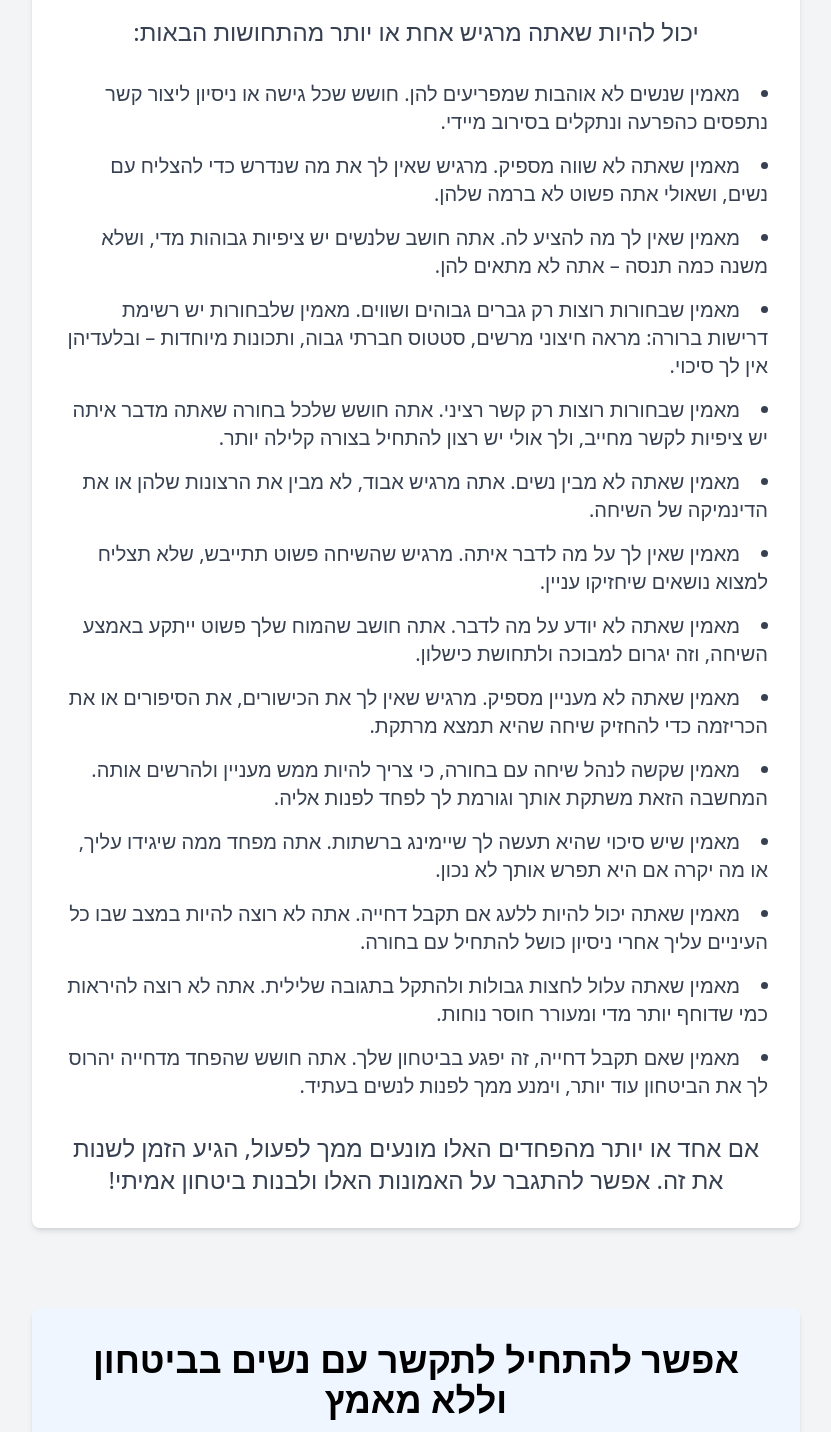
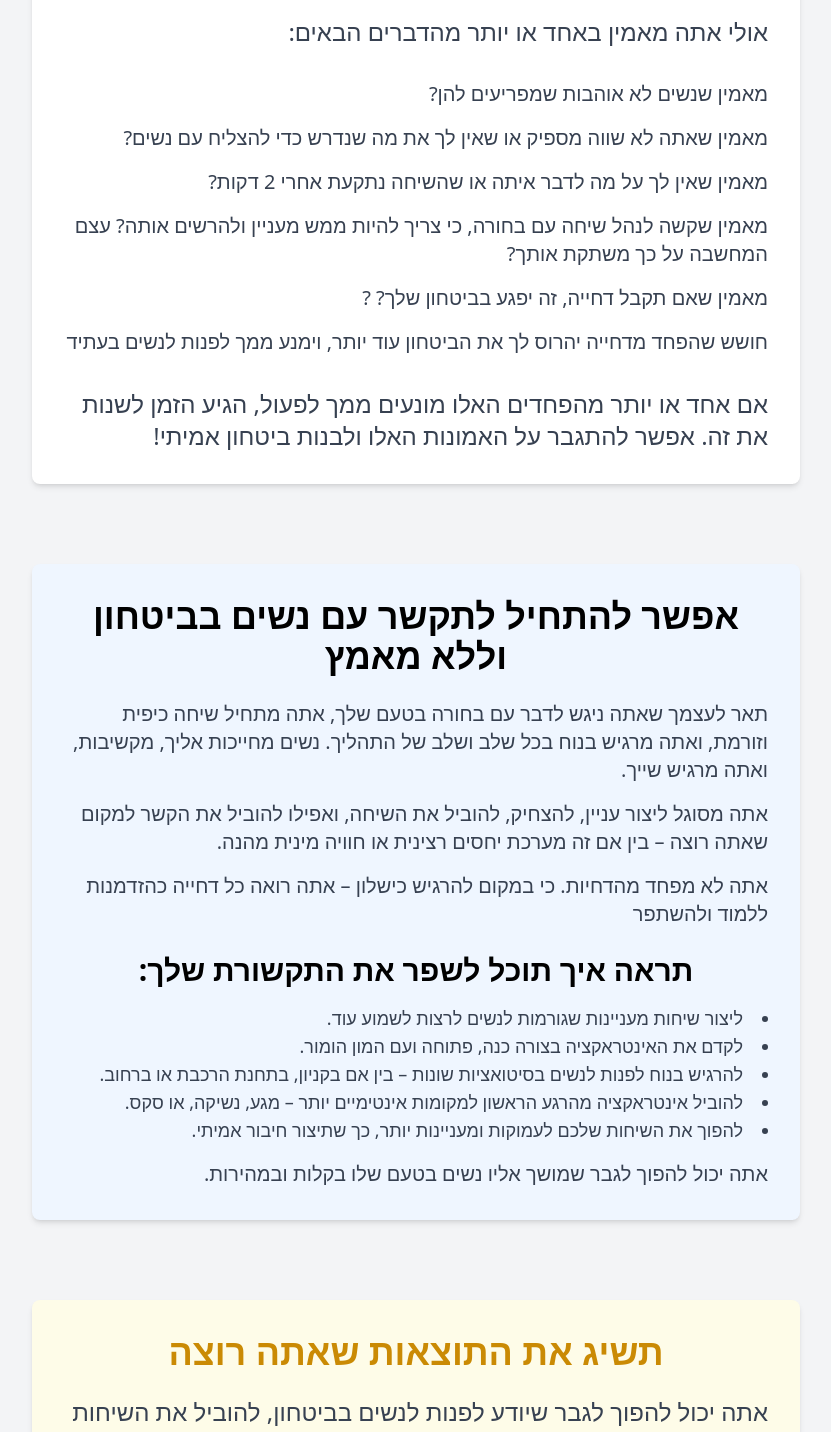
Before and after one commit to leeya018/landing-page, a Next.js app: page / in a window 1280 px wide. Shown: the part 200-1632 px from the top of the page, without its empty margins (224-1055 px from the left). Built offline with nearby package versions, Linux system fonts and the light colour scheme.

Commit message:
logo favicon and stye and ahcneg th etext

```diff
--- a/src/app/globals.css
+++ b/src/app/globals.css
@@ -2,6 +2,7 @@
 @tailwind components;
 @tailwind utilities;
 
-li {
+li,
+p {
   @apply text-right;
 }
--- a/src/app/page.tsx
+++ b/src/app/page.tsx
@@ -11,67 +11,28 @@ const Home: React.FC = () => {
           מתקשה לתקשר עם נשים? מרגיש לא מספיק טוב?
         </h1>
         <p className="text-2xl text-gray-700 mb-8">
-          יכול להיות שאתה מרגיש אחת או יותר מהתחושות הבאות:
+          אולי אתה מאמין באחד או יותר מהדברים הבאים:
         </p>
-        <ul className="text-left text-xl text-gray-700 list-disc list-inside">
-          <li className="mb-4">
-            מאמין שנשים לא אוהבות שמפריעים להן. חושש שכל גישה או ניסיון ליצור
-            קשר נתפסים כהפרעה ונתקלים בסירוב מיידי.
-          </li>
-          <li className="mb-4">
-            מאמין שאתה לא שווה מספיק. מרגיש שאין לך את מה שנדרש כדי להצליח עם
-            נשים, ושאולי אתה פשוט לא ברמה שלהן.
-          </li>
-          <li className="mb-4">
-            מאמין שאין לך מה להציע לה. אתה חושב שלנשים יש ציפיות גבוהות מדי,
-            ושלא משנה כמה תנסה – אתה לא מתאים להן.
-          </li>
-          <li className="mb-4">
-            מאמין שבחורות רוצות רק גברים גבוהים ושווים. מאמין שלבחורות יש רשימת
-            דרישות ברורה: מראה חיצוני מרשים, סטטוס חברתי גבוה, ותכונות מיוחדות –
-            ובלעדיהן אין לך סיכוי.
-          </li>
-          <li className="mb-4">
-            מאמין שבחורות רוצות רק קשר רציני. אתה חושש שלכל בחורה שאתה מדבר איתה
-            יש ציפיות לקשר מחייב, ולך אולי יש רצון להתחיל בצורה קלילה יותר.
-          </li>
-          <li className="mb-4">
-            מאמין שאתה לא מבין נשים. אתה מרגיש אבוד, לא מבין את הרצונות שלהן או
-            את הדינמיקה של השיחה.
-          </li>
-          <li className="mb-4">
-            מאמין שאין לך על מה לדבר איתה. מרגיש שהשיחה פשוט תתייבש, שלא תצליח
-            למצוא נושאים שיחזיקו עניין.
-          </li>
-          <li className="mb-4">
-            מאמין שאתה לא יודע על מה לדבר. אתה חושב שהמוח שלך פשוט ייתקע באמצע
-            השיחה, וזה יגרום למבוכה ולתחושת כישלון.
-          </li>
-          <li className="mb-4">
-            מאמין שאתה לא מעניין מספיק. מרגיש שאין לך את הכישורים, את הסיפורים
-            או את הכריזמה כדי להחזיק שיחה שהיא תמצא מרתקת.
-          </li>
-          <li className="mb-4">
-            מאמין שקשה לנהל שיחה עם בחורה, כי צריך להיות ממש מעניין ולהרשים
-            אותה. המחשבה הזאת משתקת אותך וגורמת לך לפחד לפנות אליה.
-          </li>
-          <li className="mb-4">
-            מאמין שיש סיכוי שהיא תעשה לך שיימינג ברשתות. אתה מפחד ממה שיגידו
-            עליך, או מה יקרה אם היא תפרש אותך לא נכון.
-          </li>
-          <li className="mb-4">
-            מאמין שאתה יכול להיות ללעג אם תקבל דחייה. אתה לא רוצה להיות במצב שבו
-            כל העיניים עליך אחרי ניסיון כושל להתחיל עם בחורה.
-          </li>
-          <li className="mb-4">
-            מאמין שאתה עלול לחצות גבולות ולהתקל בתגובה שלילית. אתה לא רוצה
-            להיראות כמי שדוחף יותר מדי ומעורר חוסר נוחות.
-          </li>
-          <li className="mb-4">
-            מאמין שאם תקבל דחייה, זה יפגע בביטחון שלך. אתה חושש שהפחד מדחייה
-            יהרוס לך את הביטחון עוד יותר, וימנע ממך לפנות לנשים בעתיד.
-          </li>
-        </ul>
+        <p className=" text-xl text-gray-700 mb-4">
+          מאמין שנשים לא אוהבות שמפריעים להן?
+        </p>
+        <p className=" text-xl text-gray-700 mb-4">
+          מאמין שאתה לא שווה מספיק או שאין לך את מה שנדרש כדי להצליח עם נשים?
+        </p>
+        <p className=" text-xl text-gray-700 mb-4">
+          מאמין שאין לך על מה לדבר איתה או שהשיחה נתקעת אחרי 2 דקות?
+        </p>
+        <p className=" text-xl text-gray-700 mb-4">
+          מאמין שקשה לנהל שיחה עם בחורה, כי צריך להיות ממש מעניין ולהרשים אותה?
+          עצם המחשבה על כך משתקת אותך?
+        </p>
+        <p className=" text-xl text-gray-700 mb-4">
+          מאמין שאם תקבל דחייה, זה יפגע בביטחון שלך? ?
+        </p>
+        <p className=" text-xl text-gray-700 mb-4">
+          חושש שהפחד מדחייה יהרוס לך את הביטחון עוד יותר, וימנע ממך לפנות לנשים
+          בעתיד
+        </p>
         <p className="text-2xl text-gray-700 mt-8">
           אם אחד או יותר מהפחדים האלו מונעים ממך לפעול, הגיע הזמן לשנות את זה.
           אפשר להתגבר על האמונות האלו ולבנות ביטחון אמיתי!
@@ -93,8 +54,8 @@ const Home: React.FC = () => {
           למקום שאתה רוצה – בין אם זה מערכת יחסים רצינית או חוויה מינית מהנה.
         </p>
         <p className="text-xl text-gray-700 mb-4">
-          אתה לא מפחד להפסיק לפעול בגלל הדחיות. במקום להרגיש כישלון – אתה רואה
-          כל דחייה כהזדמנות ללמוד ולהשתפר.
+          אתה לא מפחד מהדחיות. כי במקום להרגיש כישלון – אתה רואה כל דחייה
+          כהזדמנות ללמוד ולהשתפר
         </p>
         <h3 className="text-3xl font-bold mt-6 mb-4">
           תראה איך תוכל לשפר את התקשורת שלך:
@@ -123,17 +84,13 @@ const Home: React.FC = () => {
         <h2 className="text-4xl font-bold mb-6 text-yellow-600">
           תשיג את התוצאות שאתה רוצה
         </h2>
-        <p className="text-xl text-gray-700 mb-8">
-          תאר לעצמך איך יראו חיי הדייטינג שלך כשהכל זורם בקלות. אתה ניגש לנשים
-          בטעם שלך, מתחיל שיחה טבעית, ומוביל את האינטראקציה למקומות שאתה באמת
-          רוצה.
+        <p className="text-2xl text-gray-700 mb-8">
+          אתה יכול להפוך לגבר שיודע לפנות לנשים בביטחון, להוביל את השיחות
+          למקומות שאתה רוצה ולהרגיש בנוח בכל שלב.
         </p>
         <div className="text-left">
           <ul className="text-xl text-gray-700 list-disc list-inside space-y-4">
             <li>מתחיל עם נשים בצורה מהירה ופשוטה, מבלי להרגיש לחץ או מבוכה.</li>
-            <li>
-              מנהל תקשורת מעניינת שמושכת את הצד השני ומעמיקה את החיבור ביניכם.
-            </li>
             <li>
               מקדם שיחות בצורה כיפית, קלילה ומשלבת הומור, כך שהשיחה לא מרגישה
               מאולצת.
@@ -151,19 +108,11 @@ const Home: React.FC = () => {
               מוביל את השיחה למקומות אינטימיים יותר כמו מגע, נשיקה או סקס, בצורה
               מכבדת וכנה.
             </li>
-            <li>
-              מצליח להביא את הרצונות שלך לידי ביטוי, ומשדר את מה שאתה רוצה בצורה
-              אטרקטיבית וברורה.
-            </li>
-            <li>
-              מכוון את האינטראקציה למערכת יחסים רצינית עם נשים שמתאימות לך –
-              נשים יפות, מצחיקות, חכמות ובעלות אינטליגנציה רגשית גבוהה.
-            </li>
           </ul>
         </div>
-        <p className="text-xl text-gray-700 mt-8">
-          עם היכולות והכלים שתלמד, תוכל להוביל כל אינטראקציה בצורה שתואמת את
-          הרצונות שלך, ותצליח לבנות קשרים שמבוססים על כנות, כיף ומשיכה אמיתית.
+        <p className="text-2xl text-gray-700 mt-8">
+          כשיש לך את היכולות הנכונות ואת הכלים המתאימים, אתה יכול להפוך כל
+          אינטראקציה לחוויה חיובית ולהגיע לקשרים שאתה באמת רוצה.
         </p>
       </section>
 
```
